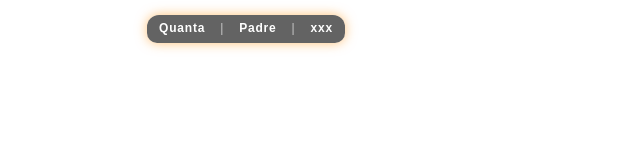
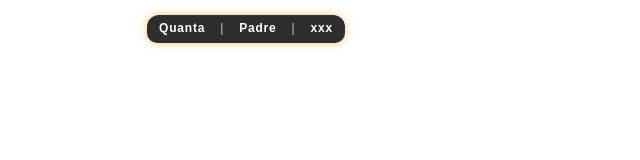
Before and after one commit to Atlan-obf/atlan.github.io, a plain HTML site: page index.html in a window 1280 px wide. Shown: the whole page, without its empty margins (0-640 px from the left). Drawn offline with Linux system fonts and the light colour scheme; a web font is replaced by a local one.

Commit message:
Update style.css

```diff
--- a/style.css
+++ b/style.css
@@ -8,7 +8,7 @@ body {
     position: absolute;
     top: 15px;
     right: 935px;
-    background: #101010a6;
+    background: #101010de;
     padding: 7px 9px;
     min-width: 180px;
     color: white;
@@ -18,7 +18,7 @@ body {
     border-top-right-radius: 12px;
     border-bottom-left-radius: 10px;
     border-bottom-right-radius: 10px;
-    box-shadow: 0 0 12px rgba(255, 140, 0, 0.534);
+    box-shadow: 0 0 9px rgba(255, 140, 0, 0.534);
 
     opacity: 0;
     animation: fadeIn 1.0s ease forwards;
```
